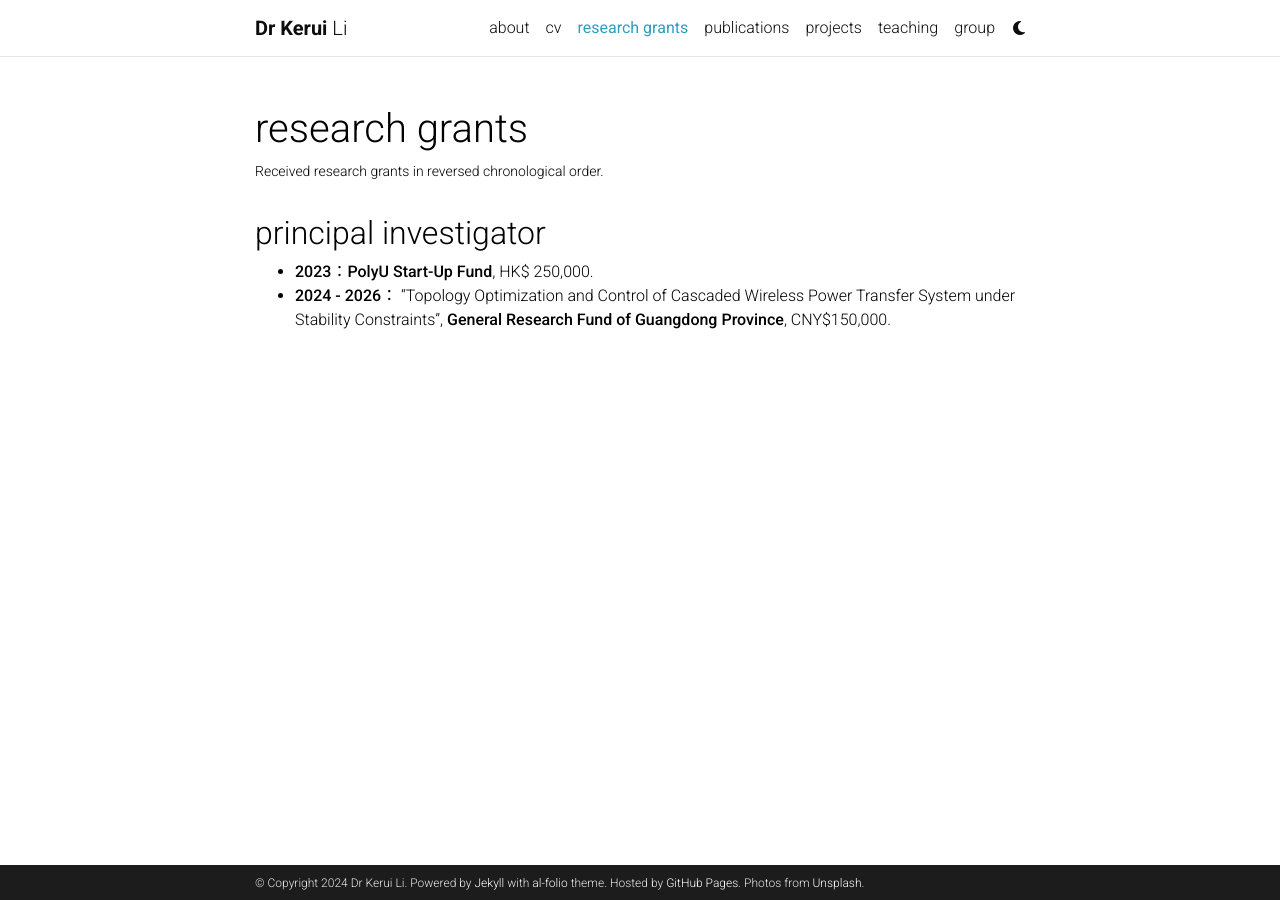
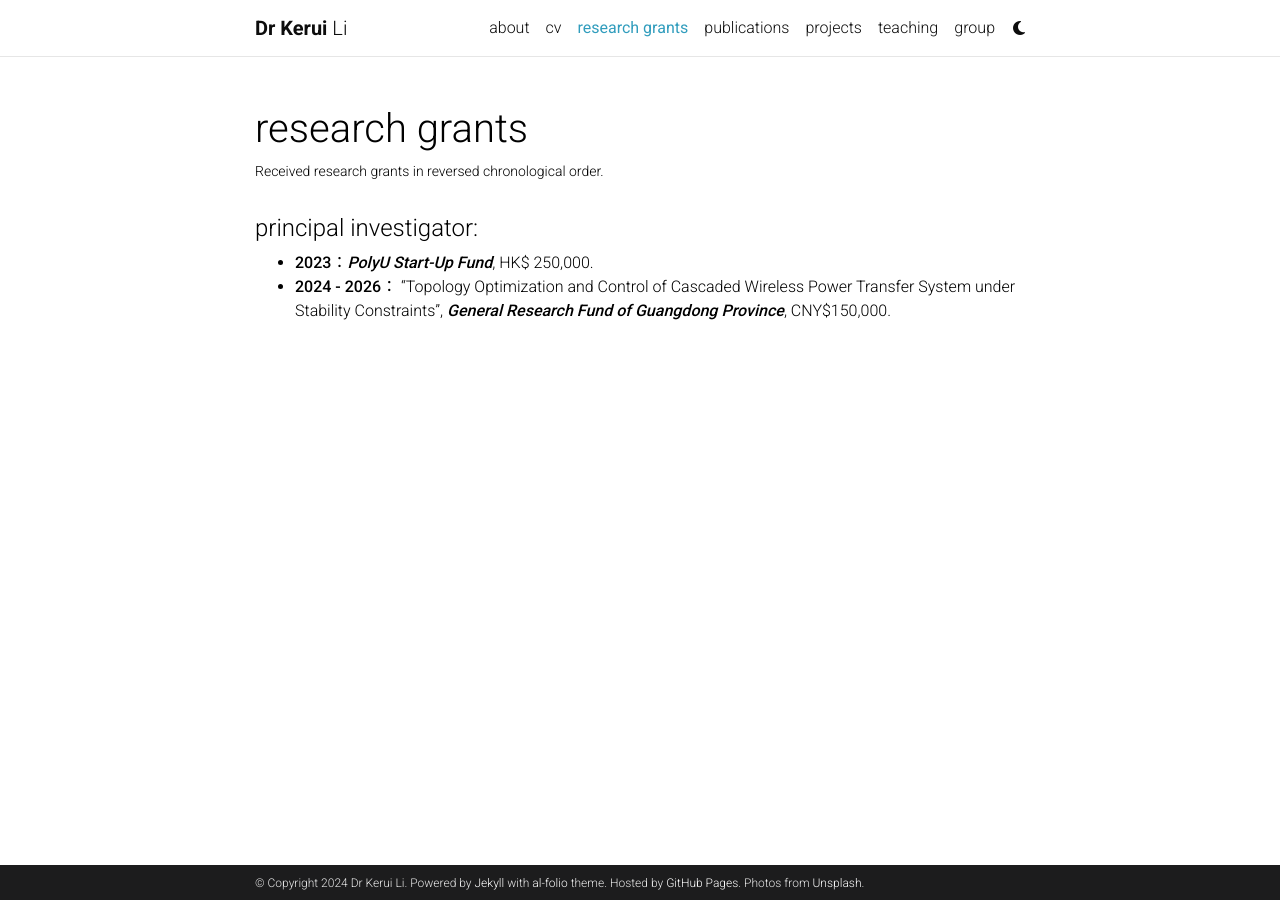
Before and after one commit to keruili/keruili.github.io, a Jekyll site: the page built from _pages/research_grants.md, in a window 1280 px wide. Built offline with Jekyll 4.4.1, drawn with Linux system fonts in a browser that asks for light colours; comment, search, counter and statistics services are not loaded; a style sheet for code colours, icons or effects is not loaded.

```diff
--- a/_pages/research_grants.md
+++ b/_pages/research_grants.md
@@ -7,6 +7,6 @@ nav: true
 nav_order: 2
 ---
 
-## principal investigator
-- **2023**：**PolyU Start-Up Fund**, HK$ 250,000.
-- **2024 - 2026**： “Topology Optimization and Control of Cascaded Wireless Power Transfer System under Stability Constraints”, **General Research Fund of Guangdong Province**, CNY$150,000.
+#### principal investigator:
+- **2023**：_**PolyU Start-Up Fund**_, HK$ 250,000.
+- **2024 - 2026**： “Topology Optimization and Control of Cascaded Wireless Power Transfer System under Stability Constraints”, _**General Research Fund of Guangdong Province**_, CNY$150,000.
```
